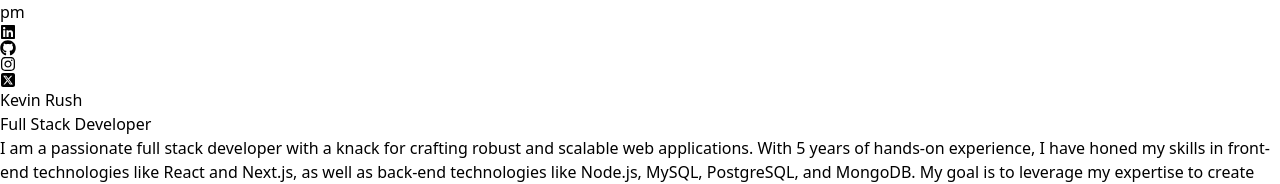
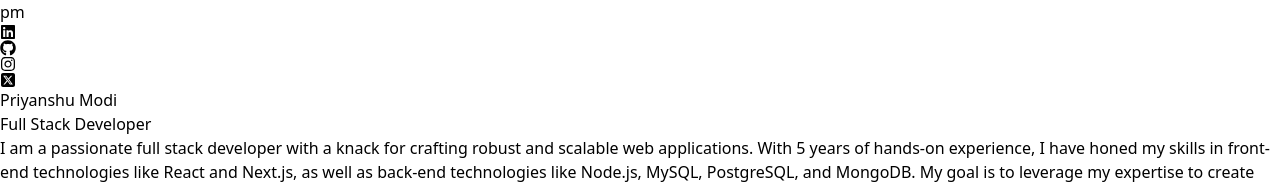
Before and after one commit to priyanshumodi/React-Portfolio, a React (Vite) app: page / in a window 1280 px wide. Shown: the top 184 px of the page. Built offline with nearby package versions, Linux system fonts and the light colour scheme.

Commit message:
change name

```diff
--- a/src/compnents/Hero.jsx
+++ b/src/compnents/Hero.jsx
@@ -23,7 +23,7 @@
                     initial="hidden"
                     animate="visible"
                     className='pb-16 text-6xl font-thin tracking-tight lg:mt-16 lg:text-8xl'>
-                        Kevin Rush
+                        Priyanshu Modi
                     </motion.h1>
                     <motion.span
                     variants={container(0.5)}
```
